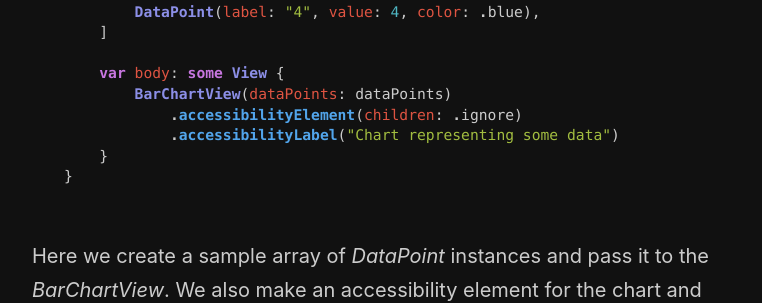
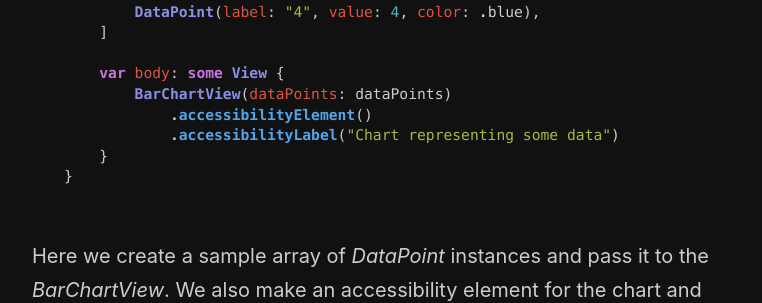
Before and after one commit to mecid/mecid.github.io, a Jekyll site: the page built from _posts/2021-09-29-audio-graphs-in-swiftui.md, in a window 1280 px wide and 900 px high, scrolled down 1498 px. Shown: the part 154-457 px from the top of the window, without its empty margins (258-1020 px from the left). Built offline with Jekyll 4.4.1, drawn with Linux system fonts in a browser that asks for light colours.

Commit message:
small improvements in audio graphs post

```diff
--- a/_posts/2021-09-29-audio-graphs-in-swiftui.md
+++ b/_posts/2021-09-29-audio-graphs-in-swiftui.md
@@ -52,7 +52,7 @@ struct ContentView: View {
 
     var body: some View {
         BarChartView(dataPoints: dataPoints)
-            .accessibilityElement(children: .ignore)
+            .accessibilityElement()
             .accessibilityLabel("Chart representing some data")
     }
 }
@@ -125,7 +125,7 @@ struct ContentView: View {
 
     var body: some View {
         BarChartView(dataPoints: dataPoints)
-            .accessibilityElement(children: .ignore)
+            .accessibilityElement()
             .accessibilityLabel("Chart representing some data")
             .accessibilityChartDescriptor(self)
     }
```
